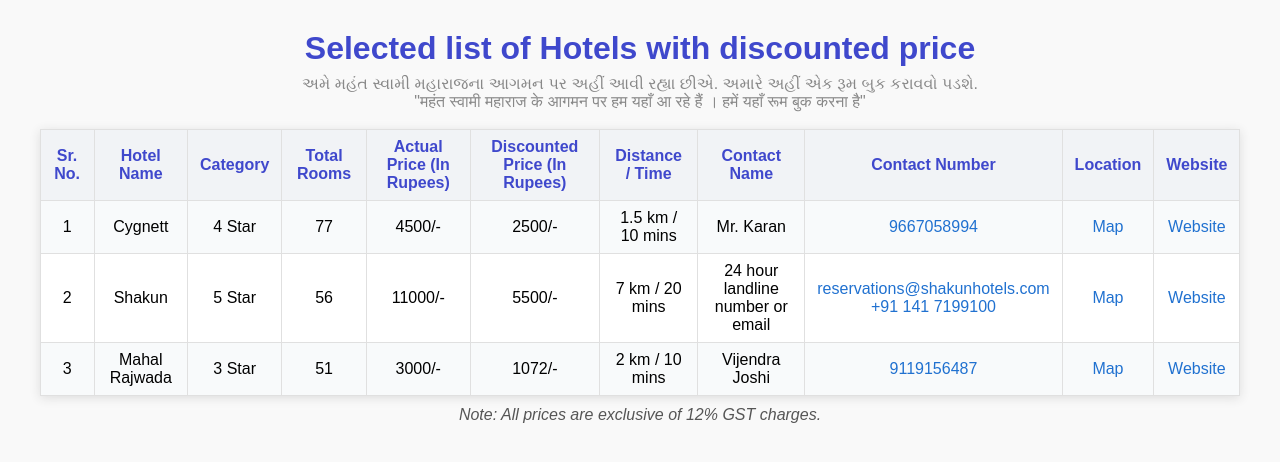
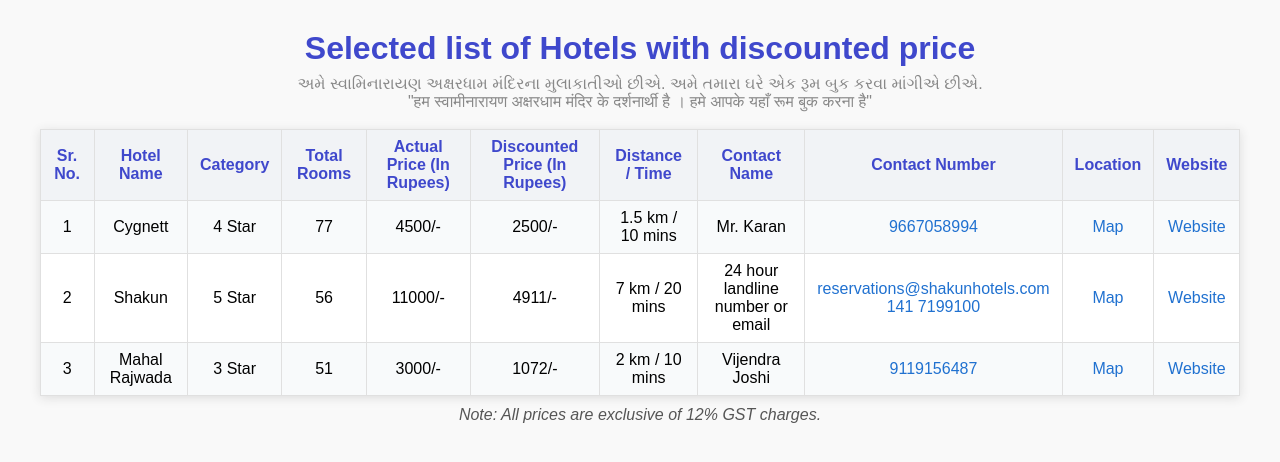
Before and after one commit to PercyJH01/MSM-Jaipur-Booking, a plain HTML site: page index.html in a window 1280 px wide. Drawn offline with Linux system fonts and the light colour scheme.

Commit message:
Update index.html

```diff
--- a/index.html
+++ b/index.html
@@ -22,8 +22,8 @@
 <body>
 
 <div class="title">Selected list of Hotels with discounted price</div>
-<div class="subtitle">અમે મહંત સ્વામી મહારાજના આગમન પર અહીં આવી રહ્યા છીએ. અમારે અહીં એક રૂમ બુક કરાવવો પડશે. <br>
-"महंत स्वामी महाराज के आगमन पर हम यहाँ आ रहे हैं । हमें यहाँ रूम बुक करना है"
+<div class="subtitle">અમે સ્વામિનારાયણ અક્ષરધામ મંદિરના મુલાકાતીઓ છીએ. અમે તમારા ઘરે એક રૂમ બુક કરવા માંગીએ છીએ. <br>
+"हम स्वामीनारायण अक्षरधाम मंदिर के दर्शनार्थी है । हमे आपके यहाँ रूम बुक करना है"
 </div>
 
 <table class="hotel-table">
@@ -41,7 +41,7 @@
     <th>Website</th>
   </tr>
   <tr><td>1</td><td>Cygnett</td><td>4 Star</td><td>77</td><td>4500/-</td><td>2500/-</td><td>1.5 km / 10 mins</td><td>Mr. Karan</td><td><a href="tel:+919667058994">9667058994</a></td><td><a href="https://maps.app.goo.gl/XPJbtjp2cusrc7Dm6?g_st=ipc">Map</a></td><td><a href="https://www.cygnetthotels.com/cygnett-park-bl-jaipur/unit-overview">Website</a></td></tr>
-  <tr><td>2</td><td>Shakun</td><td>5 Star</td><td>56</td><td>11000/-</td><td>5500/-</td><td>7 km / 20 mins</td><td>24 hour landline number or email</td><td><a href="mailto:reservations@shakunhotels.com">reservations@shakunhotels.com</a><br><a href="tel:+911417199100">+91 141 7199100</a></td><td><a href="https://maps.app.goo.gl/ny4Ag7T4w5nTd6Rs7?g_st=ipc">Map</a></td><td><a href="https://www.shakunhotels.com">Website</a></td></tr>
+  <tr><td>2</td><td>Shakun</td><td>5 Star</td><td>56</td><td>11000/-</td><td>4911/-</td><td>7 km / 20 mins</td><td>24 hour landline number or email</td><td><a href="mailto:reservations@shakunhotels.com">reservations@shakunhotels.com</a><br><a href="tel:+911417199100">141 7199100</a></td><td><a href="https://maps.app.goo.gl/ny4Ag7T4w5nTd6Rs7?g_st=ipc">Map</a></td><td><a href="https://www.shakunhotels.com">Website</a></td></tr>
   <tr><td>3</td><td>Mahal Rajwada</td><td>3 Star</td><td>51</td><td>3000/-</td><td>1072/-</td><td>2 km / 10 mins</td><td>Vijendra Joshi</td><td><a href="tel:+919119156487">9119156487</a></td><td><a href="https://maps.app.goo.gl/hVF7bPmiAPqPHSESA?g_st=aw">Map</a></td><td><a href="www.mahalrajwadaresort.com">Website</a></td></tr>
 </table>
 
```
